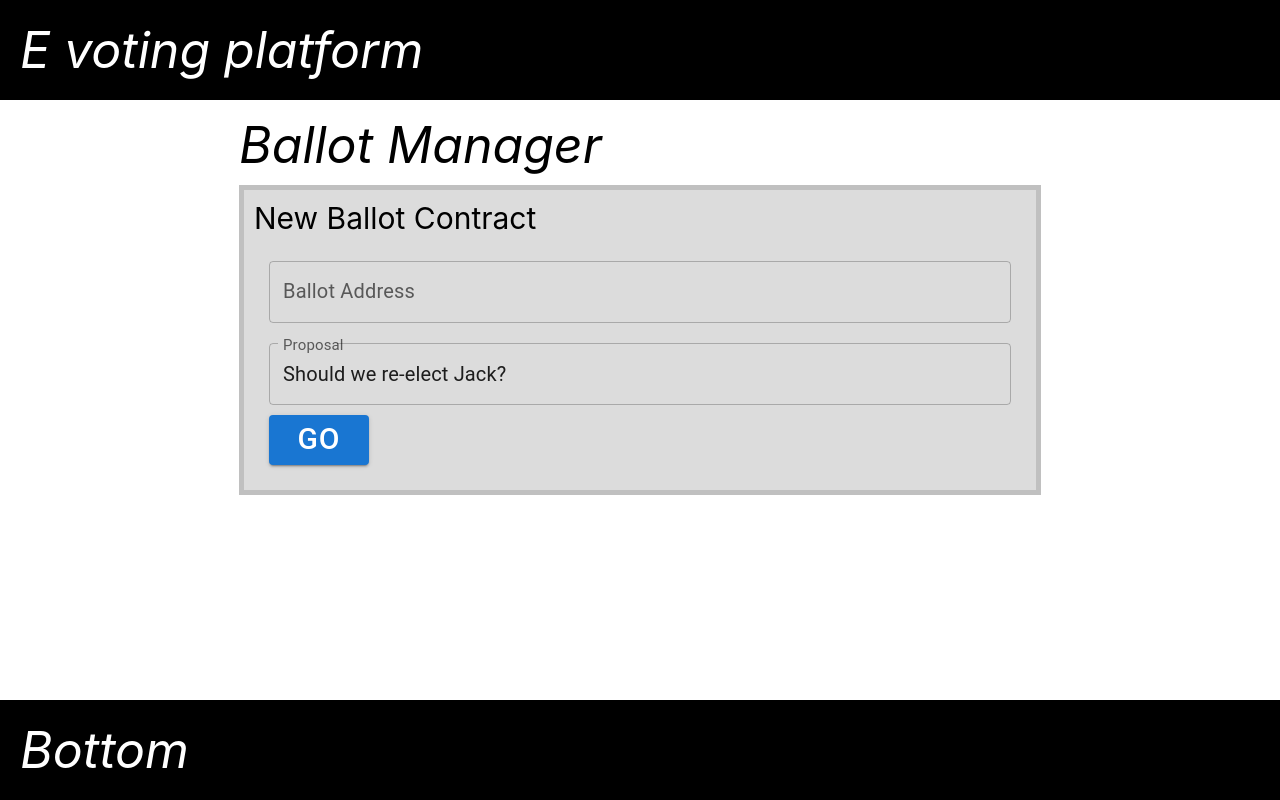
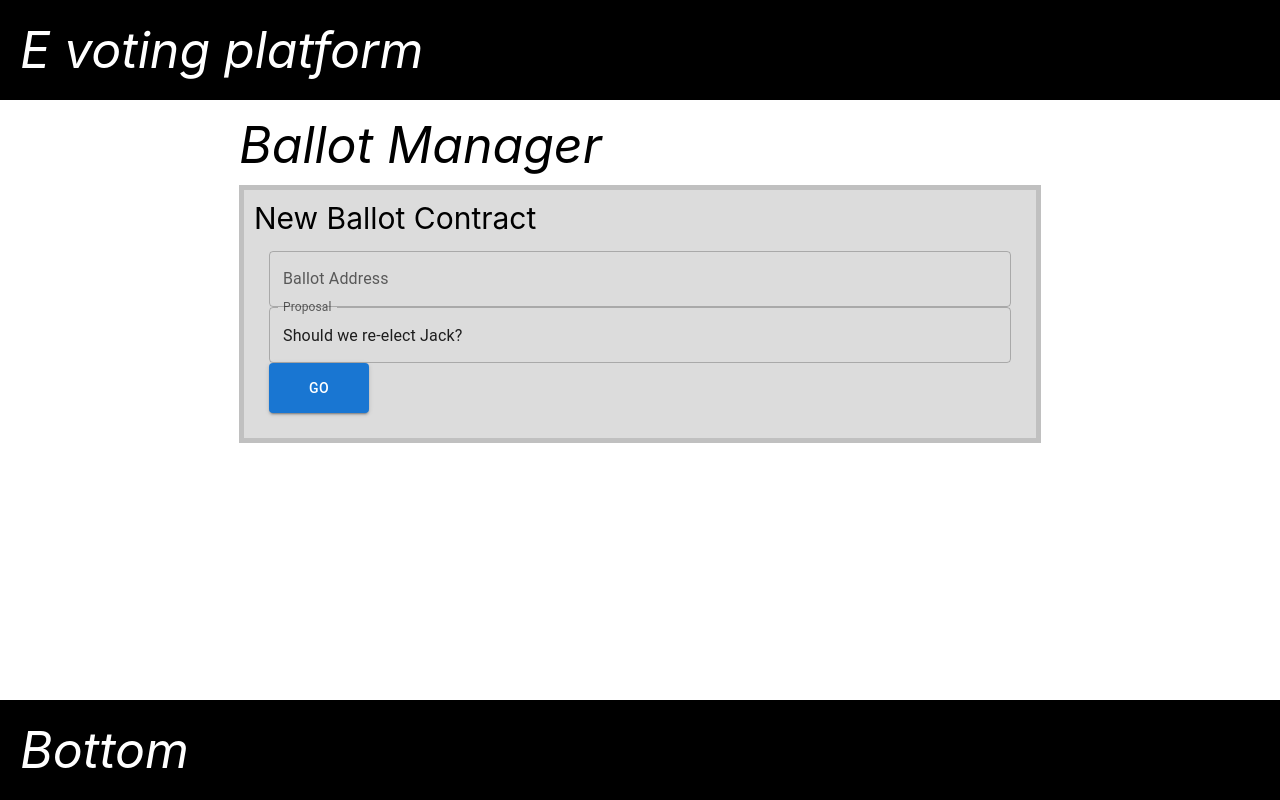
Before and after one commit to mazurcaionut/E-voting-system, a React (Create React App) app: page /ballotManager in a window 1280 px wide. Built offline with nearby package versions, Linux system fonts and the light colour scheme; no server answers.

Commit message:
Integrated MUI with styled components

```diff
--- a/package.json
+++ b/package.json
@@ -8,6 +8,7 @@
     "@metamask/detect-provider": "^1.2.0",
     "@mui/material": "^5.2.8",
     "@mui/styled-engine-sc": "^5.1.0",
+    "@mui/styled-engine": "npm:@mui/styled-engine-sc@latest",
     "@nomiclabs/hardhat-ethers": "^2.0.3",
     "@nomiclabs/hardhat-waffle": "^2.0.1",
     "@openzeppelin/contracts": "^4.4.1",
@@ -29,6 +30,9 @@
     "styled-components": "^5.3.3",
     "typescript": "^4.4.2",
     "web-vitals": "^2.1.0"
+  },
+  "resolutions": {
+    "@mui/styled-engine": "npm:@mui/styled-engine-sc@latest"
   },
   "scripts": {
     "start": "react-scripts start",
--- a/src/components/BallotManager/BallotManager.styles.ts
+++ b/src/components/BallotManager/BallotManager.styles.ts
@@ -1,5 +1,33 @@
-import { TextField } from "@mui/material";
+import { Button, TextField } from "@mui/material";
 import styled, { css } from "styled-components";
+
+export const StyledMUIButton = styled(Button)(
+  ({ theme }) => css`
+    width: 100px;
+    font-size: 30px;
+    height: 50px;
+  `
+);
+
+export const StyledMUITextField = styled(TextField)(
+  ({ theme }) => css`
+    margin-bottom: 10px;
+    margin-top: 10px;
+
+    /* & > label {
+      font-size: 20px;
+    } */
+
+    /*
+    .label {
+      font-size: 20px;
+    }
+
+    .input {
+      font-size: 20px;
+    } */
+  `
+);
 
 export const BallotManagerRoot = styled.div(
   ({ theme }) => css`
--- a/src/components/BallotManager/BallotManager.tsx
+++ b/src/components/BallotManager/BallotManager.tsx
@@ -5,6 +5,8 @@ import {
   BMTitle,
   NewBallotContainer,
   NewBallotContract,
+  StyledMUIButton,
+  StyledMUITextField,
   StyledTextField,
 } from "./BallotManager.styles";
 import { Button, TextField } from "@mui/material";
@@ -35,7 +37,25 @@ export const BallotManager = (props: IBallotManagerProps) => {
             {props.voter ? `Ballot contract` : `New Ballot Contract`}
           </NewBallotContract>
           <BallotDetailsContainer>
-            <TextField
+            <StyledMUITextField
+              id="outline-basic"
+              label="Ballot Address"
+              variant="outlined"
+              value={ballotName}
+              onChange={onBallotNameChange}
+            />
+
+            {props.voter ? null : (
+              <StyledMUITextField
+                id="outline-basic"
+                label="Proposal"
+                variant="outlined"
+                value={proposal}
+                onChange={onProposalChange}
+              />
+            )}
+
+            {/* <TextField
               id="outline-basic"
               label="Ballot Address"
               variant="outlined"
@@ -61,14 +81,15 @@ export const BallotManager = (props: IBallotManagerProps) => {
                 }}
                 sx={{ marginBottom: "10px", marginTop: "10px" }}
               />
-            )}
+            )} */}
 
-            <Button
+            <StyledMUIButton variant="contained">Go</StyledMUIButton>
+            {/* <Button
               variant="contained"
               sx={{ width: "100px", fontSize: "30px", height: "50px" }}
             >
               Go
-            </Button>
+            </Button> */}
           </BallotDetailsContainer>
         </NewBallotContainer>
       </BMCenterSection>
```
Also changed, not shown: 1 other file (tests, documents, lock files or other folders).
